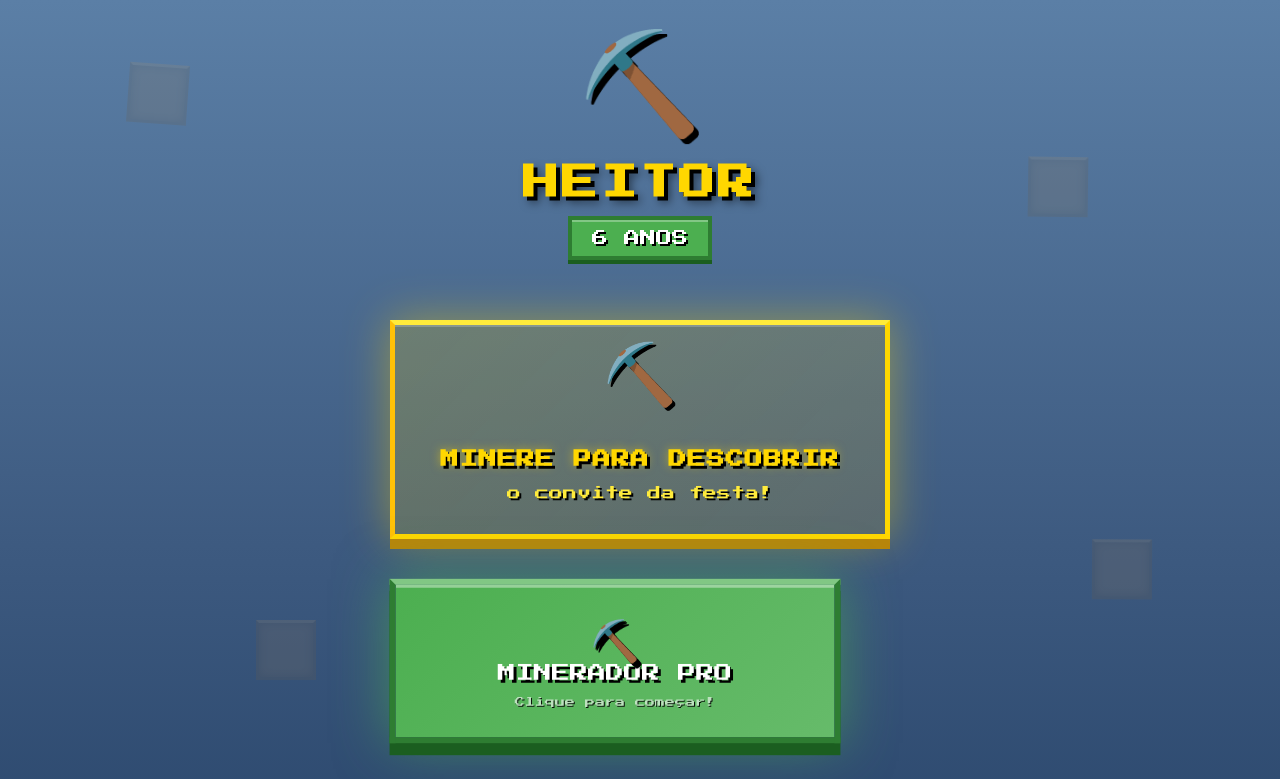
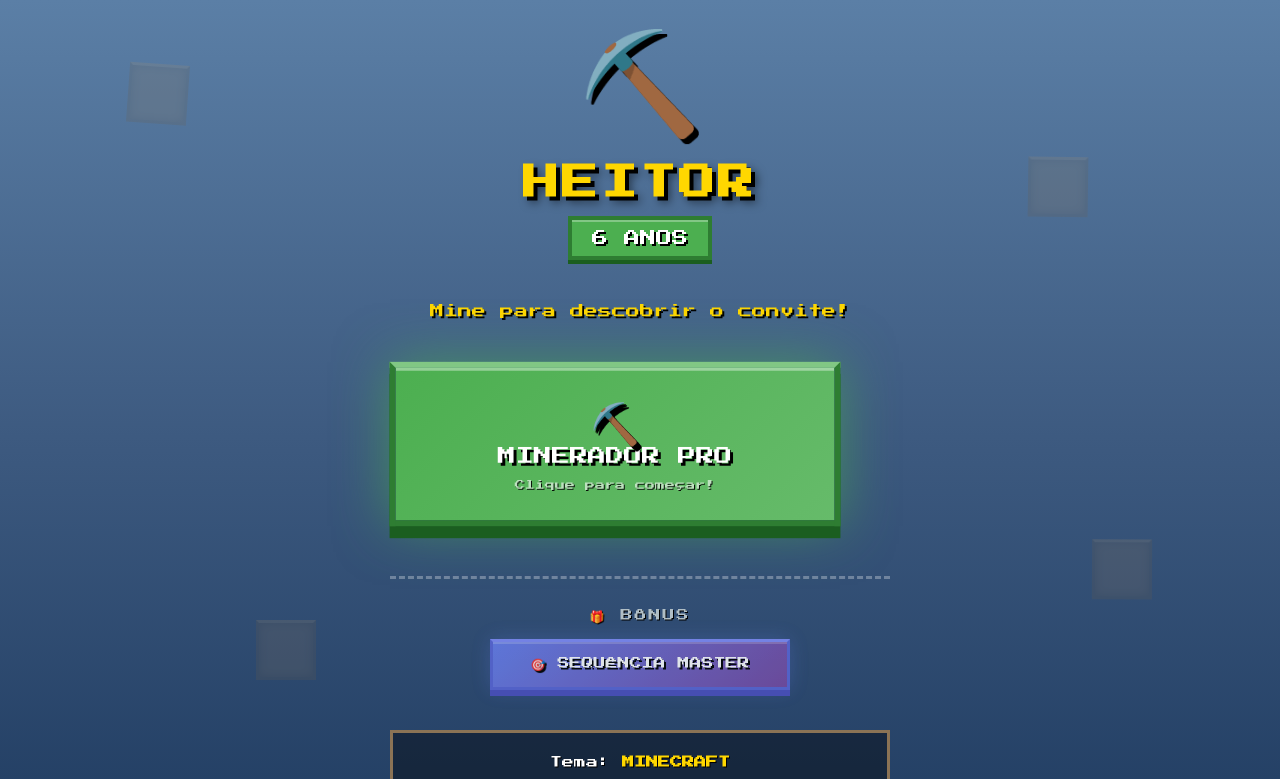
Before and after one commit to maruanhamdan/steve-bot-nene, a website: page public/invite/index.html in a window 1280 px wide. Shown: the top 779 px of the page. Drawn offline with Linux system fonts and the light colour scheme.

Commit message:
refactor: Simplificar página - remover card destacado e deixar apenas descrição simples com jogo em destaque

```diff
--- a/public/invite/index.html
+++ b/public/invite/index.html
@@ -56,11 +56,7 @@
             <h1 class="main-title">HEITOR</h1>
             <p class="age-badge">6 ANOS</p>
 
-            <div class="invite-box highlight-box">
-                <div class="invite-icon">⛏️</div>
-                <p class="invite-text-main">MINERE PARA DESCOBRIR</p>
-                <p class="invite-text-sub">o convite da festa!</p>
-            </div>
+            <p class="simple-description">Mine para descobrir o convite!</p>
 
             <div class="main-action">
                 <button id="startGame" class="minecraft-btn-primary">
--- a/public/invite/invite.css
+++ b/public/invite/invite.css
@@ -193,10 +193,18 @@ body {
     background: #4CAF50;
     padding: 10px 20px;
     border: 4px solid #2E7D32;
-    margin-bottom: 30px;
+    margin-bottom: 20px;
     font-size: 16px;
     box-shadow: 0 4px 0 #1B5E20, inset 0 2px 0 rgba(255,255,255,0.3);
     text-shadow: 2px 2px 0px #000;
+}
+
+.simple-description {
+    font-size: 14px;
+    color: #FFD700;
+    text-shadow: 2px 2px 0px #000;
+    margin: 20px 0 40px 0;
+    line-height: 1.6;
 }
 
 .invite-box {
```
